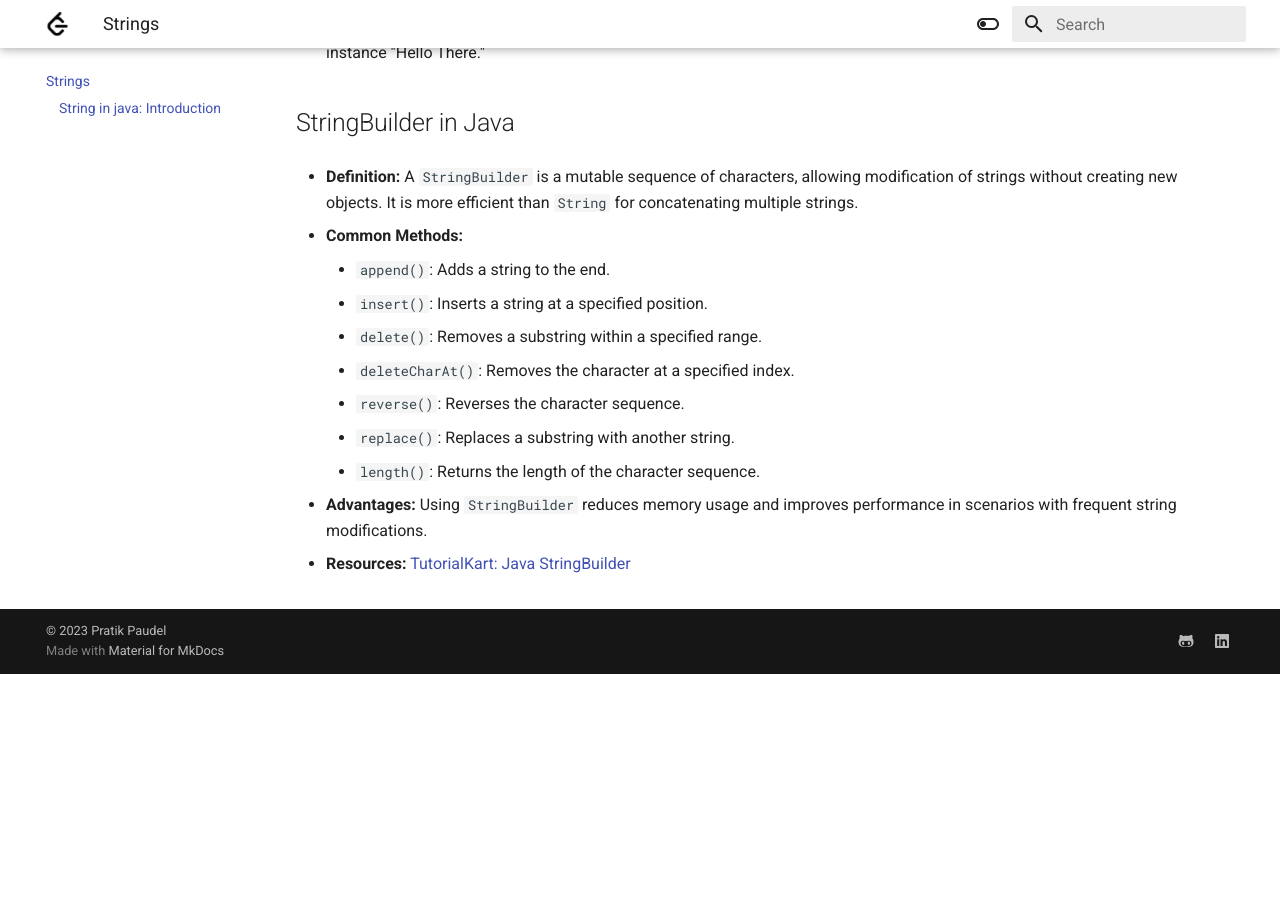
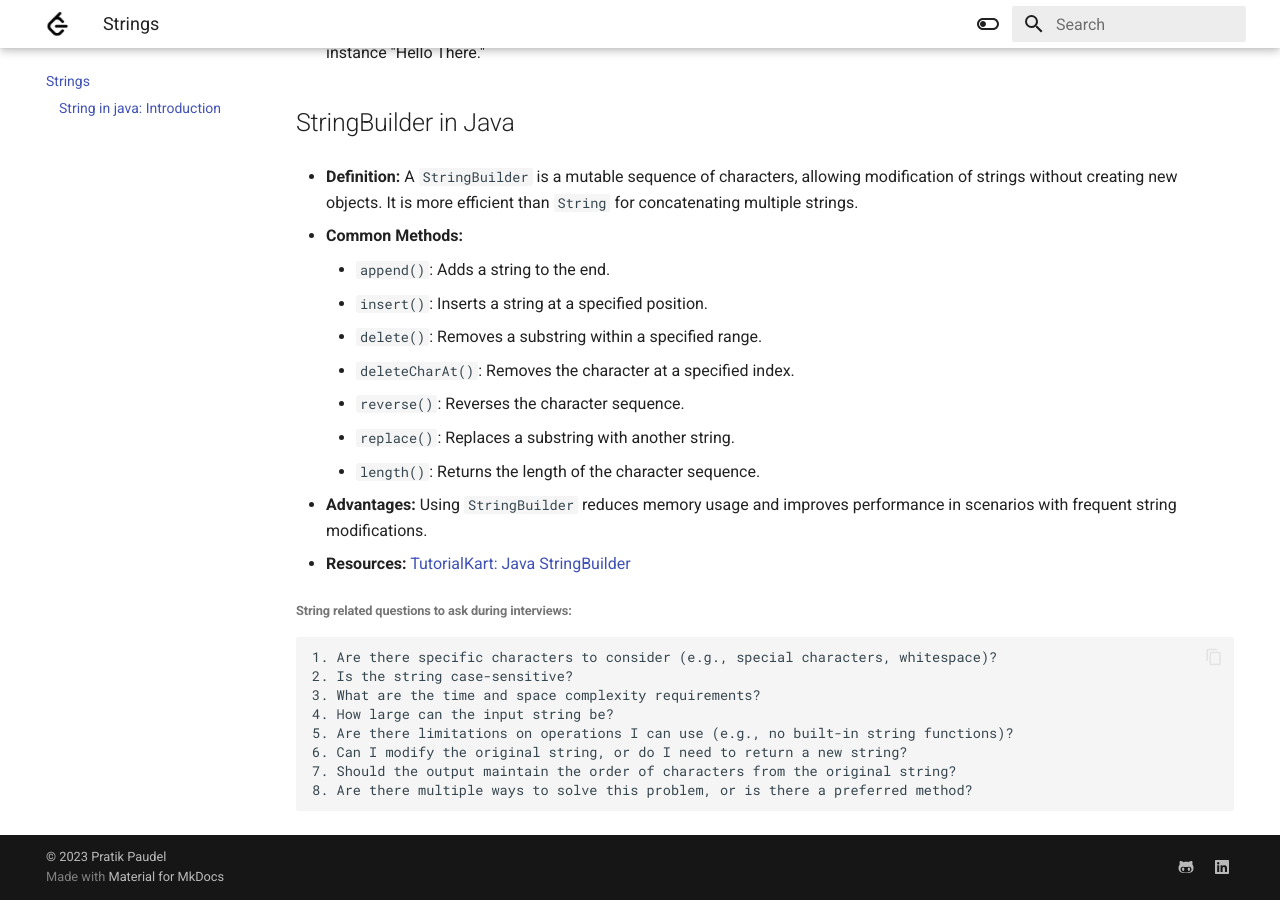
Before and after one commit to PratikPaudel/leetcode-progress-documentation, an MkDocs documentation site: the page built from docs/Index7.md, in a window 1280 px wide and 900 px high, scrolled down 2160 px. Built offline with MkDocs 1.6.1 and Material for MkDocs 9.7.7, drawn with Linux system fonts in a browser that asks for light colours; before the commit the page ends 2834 px from its top, so only the background shows below that.

```diff
--- a/docs/Index7.md
+++ b/docs/Index7.md
@@ -82,3 +82,16 @@ graph LR;
 - **Advantages:** Using `StringBuilder` reduces memory usage and improves performance in scenarios with frequent string modifications.
 
 - **Resources:** [TutorialKart: Java StringBuilder](https://www.tutorialkart.com/java/java-stringbuilder/)
+
+
+
+
+<h6> String related questions to ask during interviews: </h6>
+    1. Are there specific characters to consider (e.g., special characters, whitespace)?
+    2. Is the string case-sensitive?
+    3. What are the time and space complexity requirements?
+    4. How large can the input string be?
+    5. Are there limitations on operations I can use (e.g., no built-in string functions)?
+    6. Can I modify the original string, or do I need to return a new string?
+    7. Should the output maintain the order of characters from the original string?
+    8. Are there multiple ways to solve this problem, or is there a preferred method?
```
Also changed, not shown: docs/Index8.md (added, +29 -0 lines).
